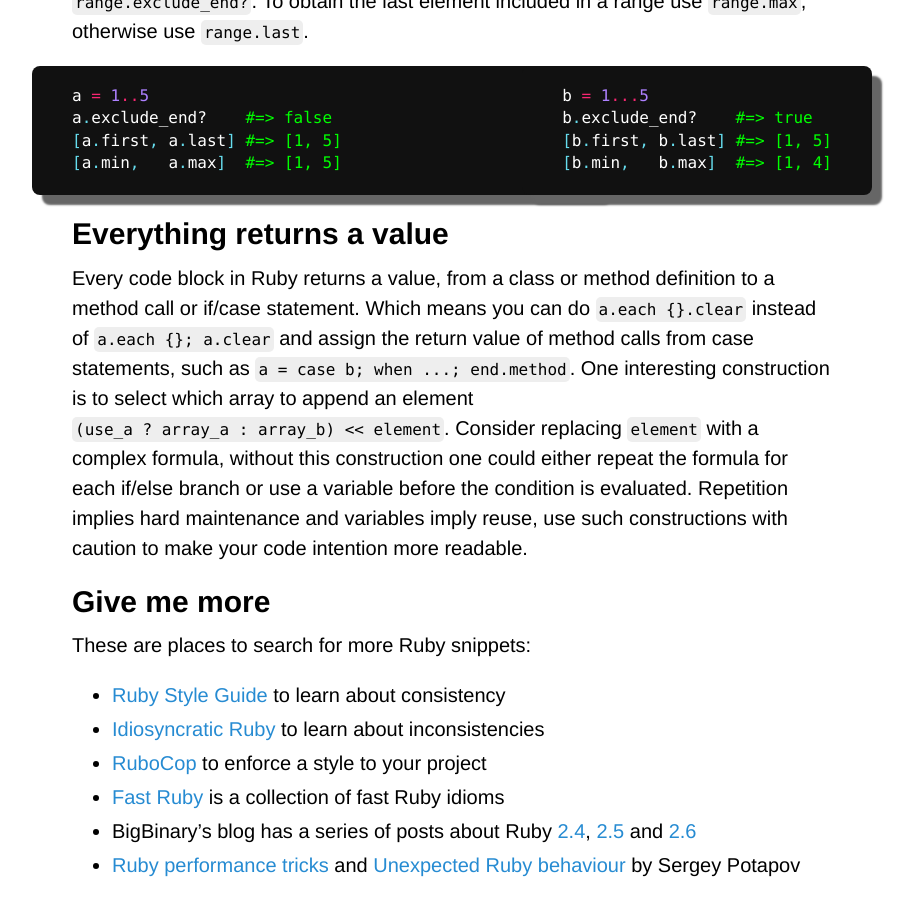
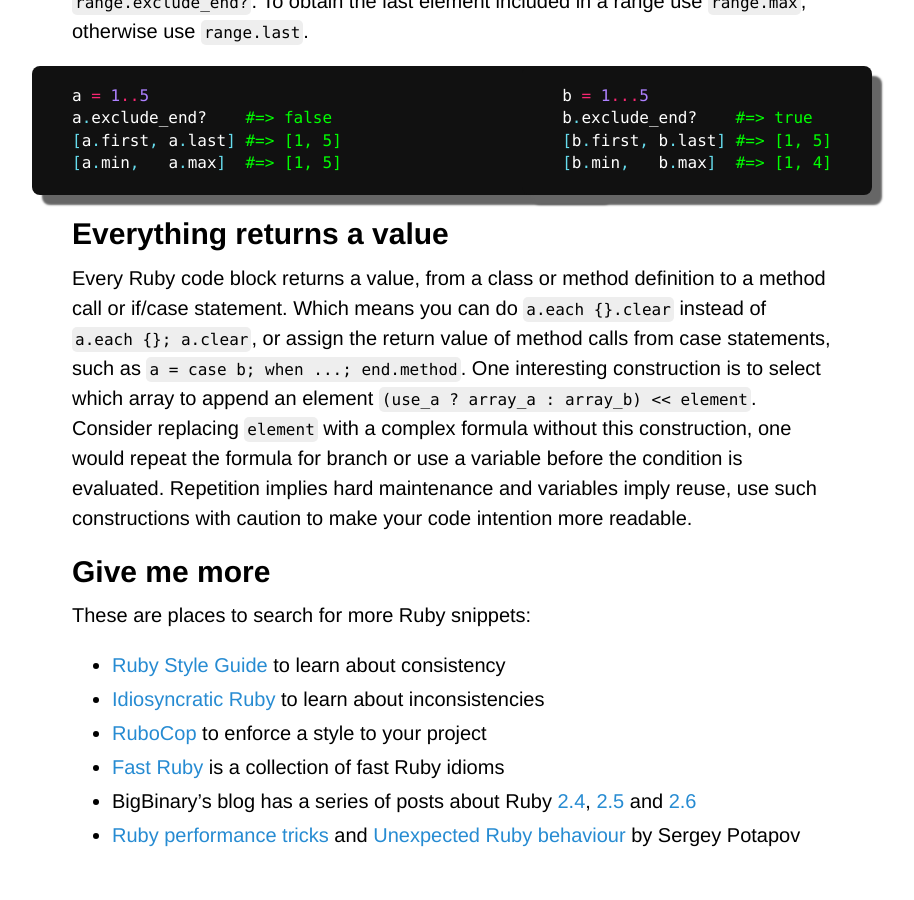
Before and after one commit to Maumagnaguagno/maumagnaguagno.github.io, a Jekyll site: the page built from ruby.md, in a window 1280 px wide and 900 px high, scrolled down 6612 px. Shown: the whole window, without its empty margins (188-1102 px from the left). Built offline with Jekyll 4.4.1, drawn with Linux system fonts in a browser that asks for light colours; our own code applies the rules of GitHub Pages for plain Markdown files; after the commit the page ends 7482 px from its top, so only the background shows below that.

Commit message:
Improve text of Ruby Everything returns a value section

```diff
--- a/ruby.md
+++ b/ruby.md
@@ -303,10 +303,10 @@ b.exclude_end?    #=> true
 </div>
 
 ## Everything returns a value
-Every code block in Ruby returns a value, from a class or method definition to a method call or if/case statement.
-Which means you can do ``a.each {}.clear`` instead of ``a.each {}; a.clear`` and assign the return value of method calls from case statements, such as ``a = case b; when ...; end.method``.
+Every Ruby code block returns a value, from a class or method definition to a method call or if/case statement.
+Which means you can do ``a.each {}.clear`` instead of ``a.each {}; a.clear``, or assign the return value of method calls from case statements, such as ``a = case b; when ...; end.method``.
 One interesting construction is to select which array to append an element ``(use_a ? array_a : array_b) << element``.
-Consider replacing ``element`` with a complex formula, without this construction one could either repeat the formula for each if/else branch or use a variable before the condition is evaluated.
+Consider replacing ``element`` with a complex formula without this construction, one would repeat the formula for branch or use a variable before the condition is evaluated.
 Repetition implies hard maintenance and variables imply reuse, use such constructions with caution to make your code intention more readable.
 
 ## Give me more
```
